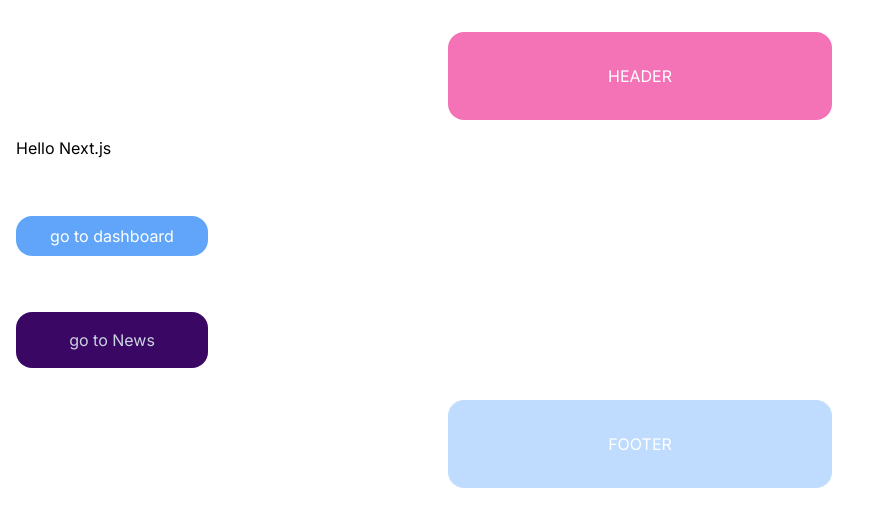
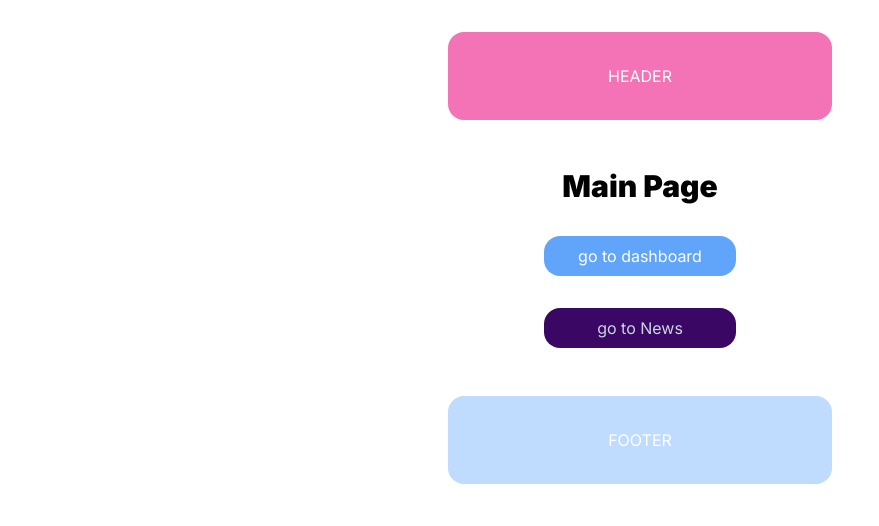
Before and after one commit to parisaMontakhab/NextLearning, a Next.js app: page / in a window 1280 px wide. Shown: the top 526 px of the page, without its empty margins (0-879 px from the left). Built offline with nearby package versions, Linux system fonts and the light colour scheme.

Commit message:
refactor: changed style about main page

```diff
--- a/src/app/layout.tsx
+++ b/src/app/layout.tsx
@@ -33,7 +33,7 @@ export default function RootLayout({
 function Header(){
   return(
     <div>
-      <h1 className="w-96 bg-pink-400 text-white rounded-2xl text-center m-auto p-8 mt-8"> HEADER</h1>
+      <h1 className="w-96 bg-pink-400 text-white rounded-2xl text-center m-auto p-8 mt-8 mb-8"> HEADER</h1>
     </div>
   )
 }
@@ -41,7 +41,7 @@ function Header(){
 function Footer(){
   return(
     <div>
-      <h1 className="w-96 bg-blue-200 text-white rounded-2xl text-center m-auto p-8 mt-4"> FOOTER</h1>
+      <h1 className="w-96 bg-blue-200 text-white rounded-2xl text-center m-auto p-8 mt-8"> FOOTER</h1>
     </div>
   )
 }
--- a/src/app/page.tsx
+++ b/src/app/page.tsx
@@ -6,19 +6,25 @@ import { useRouter } from 'next/navigation'
 export default function  Home(){
   const router = useRouter()
   return(
-    <div className="p-4">
-      Hello Next.js
-      <div className="mt-14 p-2 bg-blue-400 w-48 text-center text-white rounded-2xl hover:bg-blue-700 transition-all duration-300 ">
+    <div className="p-4 flex items-center justify-center ">
+      <div className="flex flex-col space-y-8">
+      <h1 className="text-center font-black text-3xl "> Main Page</h1>
+      <div className=" p-2 bg-blue-400 w-48 text-center text-white rounded-2xl hover:bg-blue-700 transition-all duration-300 ">
          <Link  href="/dashboard"> go to dashboard </Link>
 
 
       </div>
-
-      <button className="mt-14 w-48 p-4 bg-purple-950 text-center text-slate-300 rounded-2xl hover:bg-purple-400 hover:text-white transition-all duration-300"
+      <div className="">
+      <button className="   w-48 p-2 bg-purple-950 text-center text-slate-300 rounded-2xl hover:bg-purple-400 hover:text-white transition-all duration-300"
        type="button"
       onClick={()=>router.push('/news')}>
         go to News
       </button>
+      </div>
+      </div>
+
+
+
 
     </div>
   )
```
